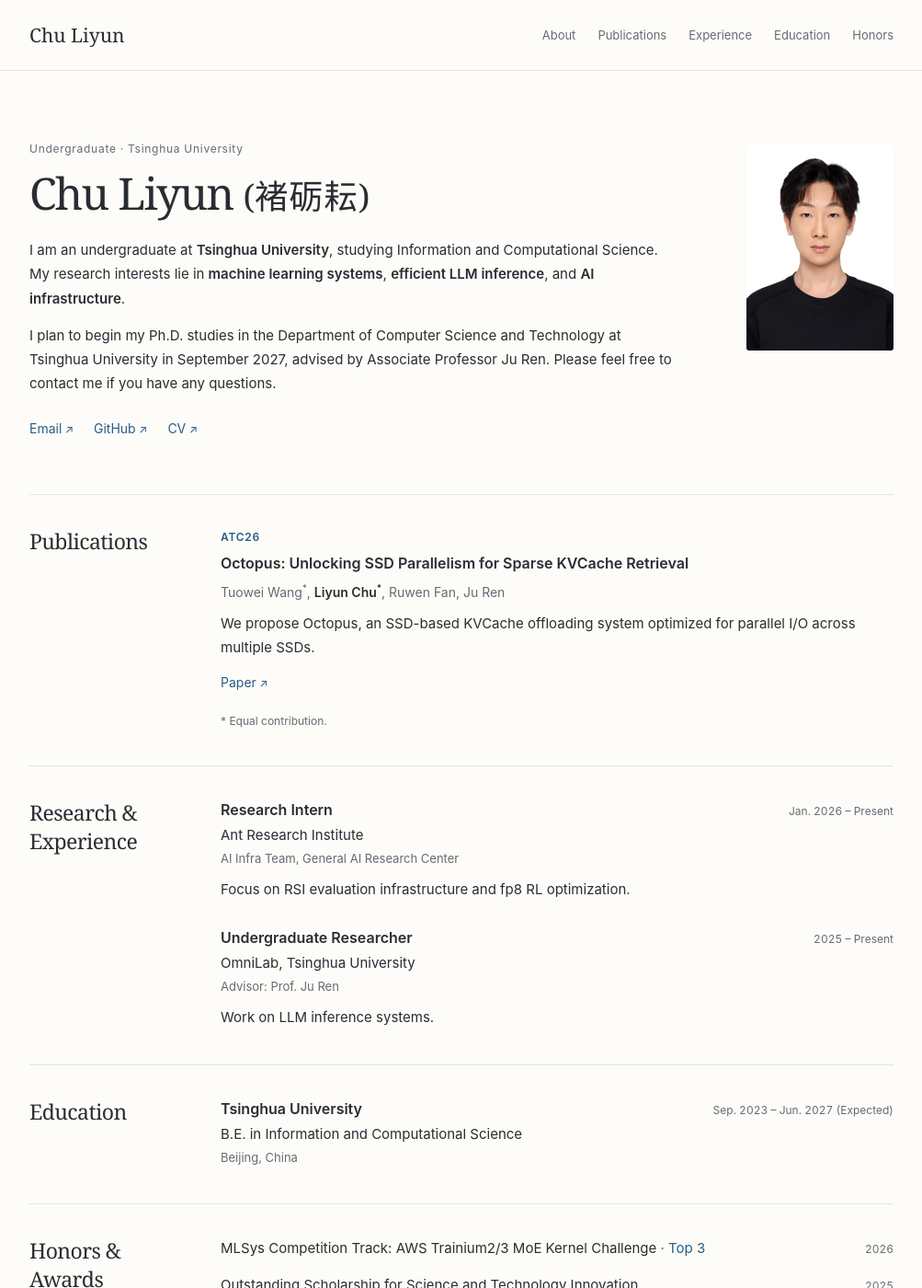
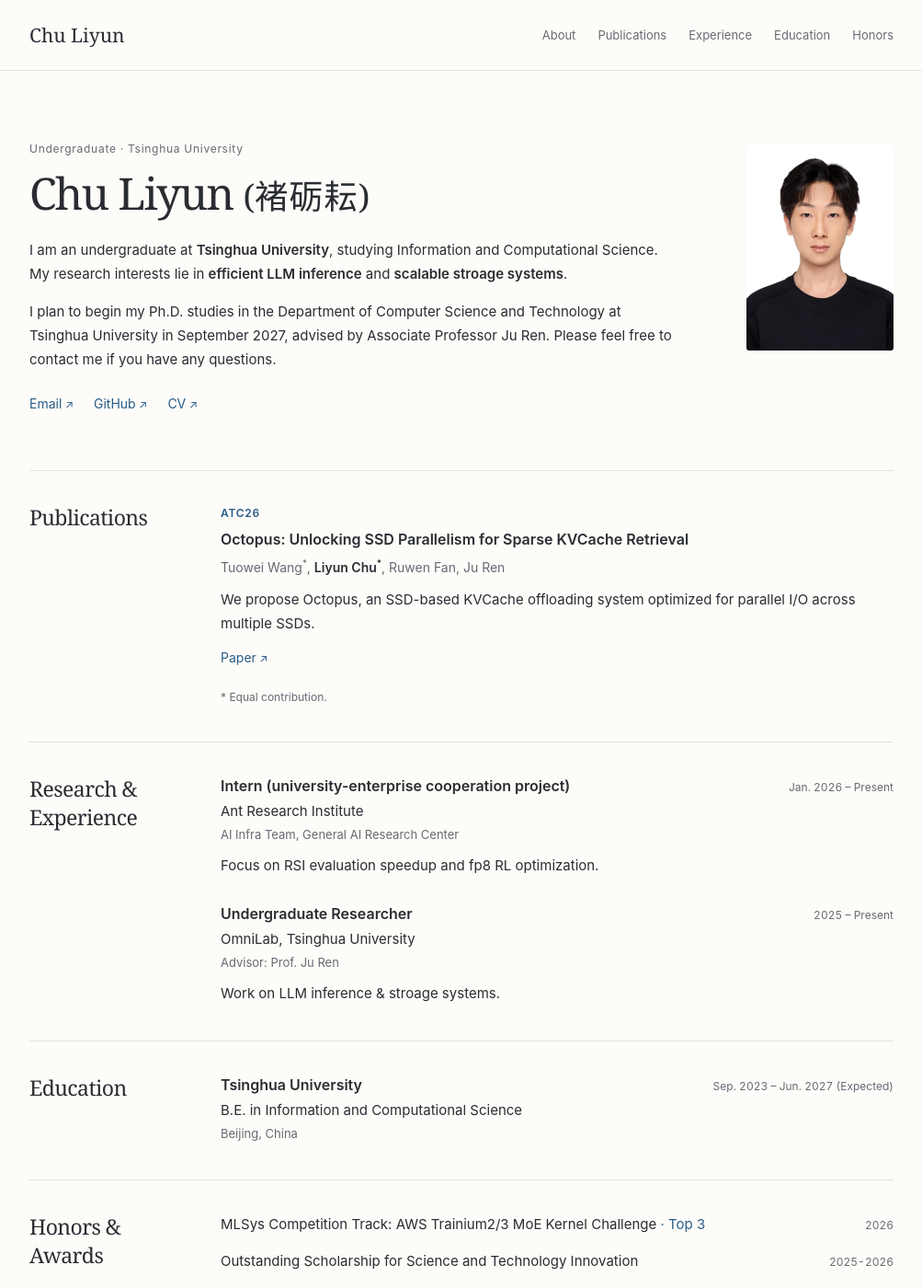
Before and after one commit to MKurisu004/MKurisu004.github.io, a Jekyll site: the page built from index.html, in a window 1280 px wide and 1400 px high. Shown: the whole window at 92% size, without its empty margins (138-1141 px from the left). Built offline with Jekyll 4.4.1, drawn with Linux system fonts in a browser that asks for light colours.

Commit message:
update research interest

```diff
--- a/_data/profile.yml
+++ b/_data/profile.yml
@@ -7,15 +7,14 @@ name: "Chu Liyun"
 short_name: "Chu Liyun"
 chinese_name: "褚砺耘" # 仅显示在正文大标题的半角括号内；留空可隐藏。
 tagline: "Undergraduate · Tsinghua University"
-description: "Chu Liyun — machine learning systems, efficient LLM inference, and AI infrastructure."
+description: "Chu Liyun — LLM inference & stroage."
 photo: "/chuliyun.jpg"
 photo_alt: "Portrait of Chu Liyun"
 
 about:
   - >-
     I am an undergraduate at **Tsinghua University**, studying Information and
-    Computational Science. My research interests lie in **machine learning systems**,
-    **efficient LLM inference**, and **AI infrastructure**.
+    Computational Science. My research interests lie in **efficient LLM inference** and **scalable stroage systems**.
   - >-
     I plan to begin my Ph.D. studies in the Department of Computer Science and
     Technology at Tsinghua University in September 2027, advised by Associate
@@ -53,24 +52,24 @@ sections:
           for parallel I/O across multiple SSDs.
         links:
           - label: "Paper"
-            url: "https://arxiv.org/abs/2603.17803"
+            url: "https://dl.acm.org/doi/10.1145/3828523.3857061"
 
   - id: "experience"
     title: "Research & Experience"
     nav_title: "Experience"
     type: "experience"
     items:
-      - title: "Research Intern"
+      - title: "Intern (university-enterprise cooperation project)"
         organization: "Ant Research Institute"
         team: "AI Infra Team, General AI Research Center"
         period: "Jan. 2026 – Present"
-        description: "Focus on RSI evaluation infrastructure and fp8 RL optimization."
+        description: "Focus on RSI evaluation speedup and fp8 RL optimization."
       - title: "Undergraduate Researcher"
         organization: "OmniLab, Tsinghua University"
         period: "2025 – Present"
         advisor: "Prof. Ju Ren"
         description: >-
-          Work on LLM inference systems.
+          Work on LLM inference & stroage systems.
 
   - id: "education"
     title: "Education"
@@ -90,7 +89,7 @@ sections:
         distinction: "Top 3"
         year: "2026"
       - title: "Outstanding Scholarship for Science and Technology Innovation"
-        year: "2025"
+        year: "2025-2026"
       - title: "Basic Interdisciplinary Challenge Competition, Zhili College"
         distinction: "Second-Class Award"
         year: "2025"
```
Also changed, not shown: 1 other file.
